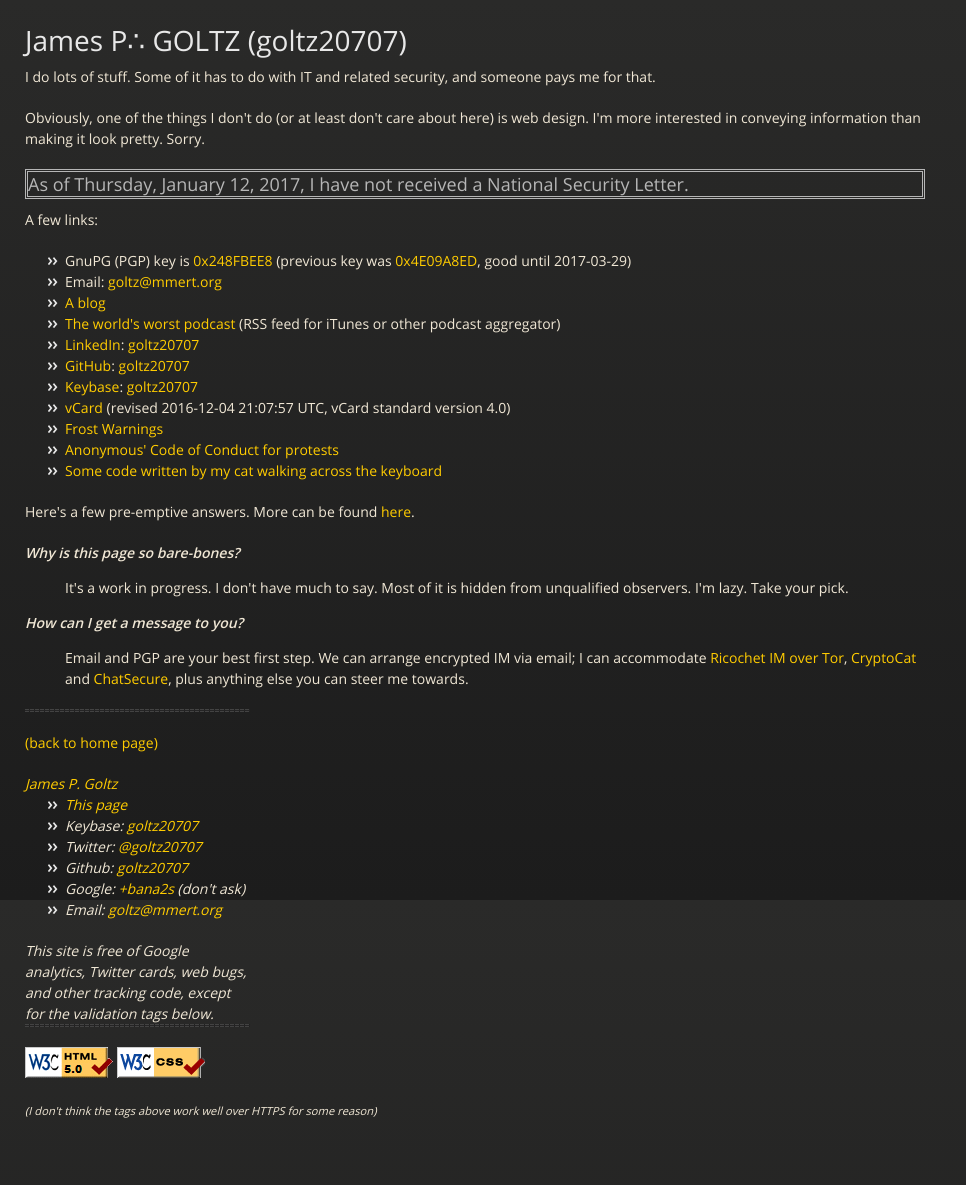
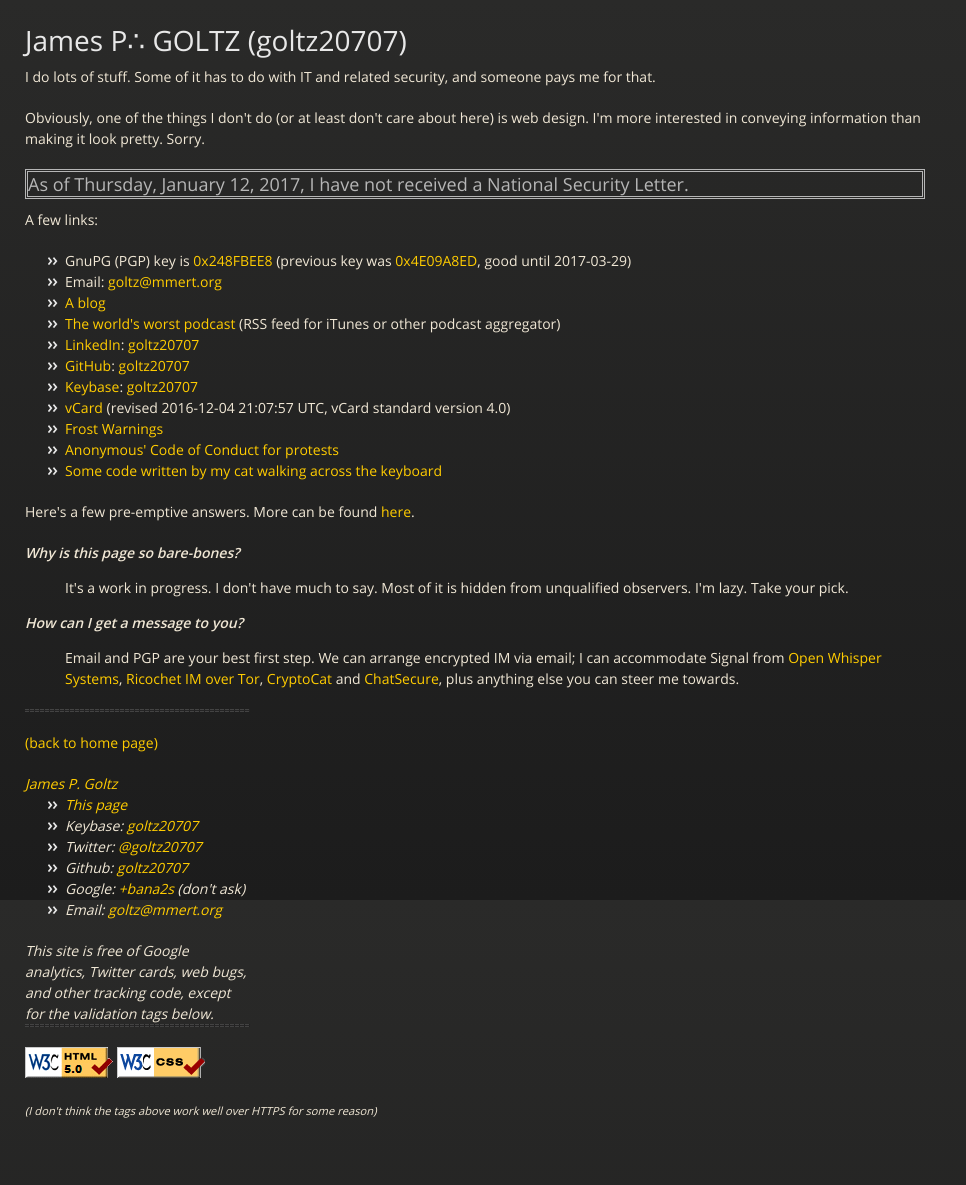
Before and after one commit to goltz20707/goltz20707.github.io, a Jekyll site: the page built from index.html, in a window 1280 px wide. Shown: the whole page, without its empty margins (0-966 px from the left). Built offline with Jekyll 4.4.1, drawn with Linux system fonts in a browser that asks for light colours.

Commit message:
Updated to include Signal.

```diff
--- a/index.html
+++ b/index.html
@@ -54,6 +54,7 @@ descr: "Home page of James P. GOLTZ"
   <dt id="message">How can I get a message to you?</dt>
   <dd>Email and PGP are your best first step.  We can arrange
     encrypted IM via email; I can accommodate
+    Signal from <a href="https://whispersystems.org/">Open Whisper Systems</a>,
     <a href="https://ricochet.im/">Ricochet IM over Tor</a>,
     <a href="https://crypto.cat/">CryptoCat</a>
     and
```
